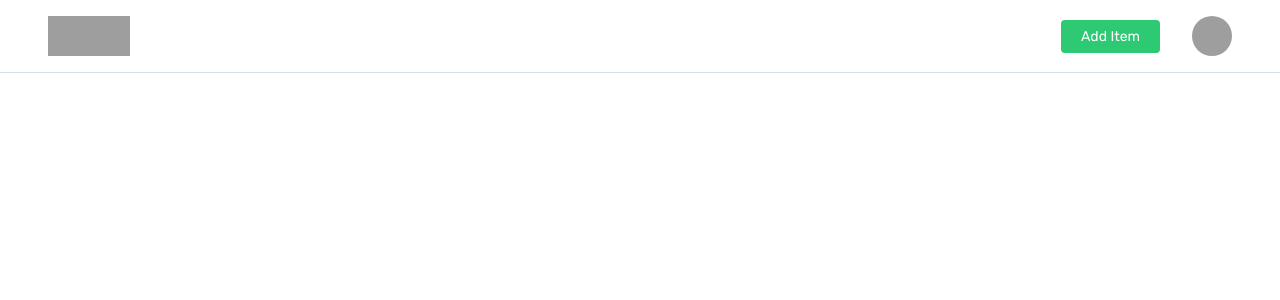
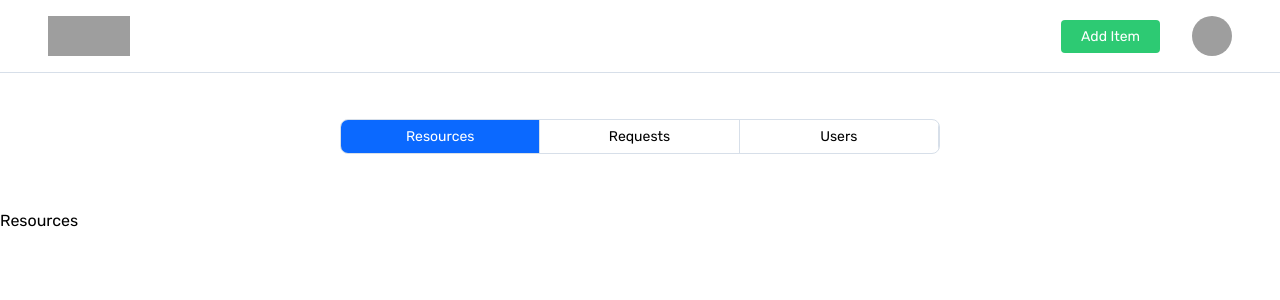
Before and after one commit to Eshaan-Y24/nxt-wave, a Next.js app: page / in a window 1280 px wide. Shown: the top 300 px of the page. Built offline with nearby package versions, Linux system fonts and the light colour scheme; grey boxes are pictures that could not be loaded.

Commit message:
added a tab component, page section component

```diff
--- a/components/PageSection/PageSection.tsx
+++ b/components/PageSection/PageSection.tsx
@@ -1,5 +1,9 @@
 import React from "react";
 
-export const PageSection = () => {
-  return <div>PageSection</div>;
+interface PageSectionProps {
+  children: React.ReactNode;
+}
+
+export const PageSection: React.FC<PageSectionProps> = ({ children }) => {
+  return <section>{children}</section>;
 };
--- /dev/null
+++ b/components/SelectionTabs/SelectionTabs.module.scss
@@ -0,0 +1,34 @@
+@import "../../styles/Variables.scss";
+
+.tabContainer {
+  display: flex;
+  border-radius: 8px;
+  overflow: hidden;
+  width: 600px;
+  border: 1px solid $grey;
+  .tab {
+    padding: 8px 0;
+    font-size: 14px;
+    border-right: 1px solid $grey;
+    transition: 0.2s;
+    cursor: pointer;
+    width: 200px;
+    text-align: center;
+  }
+  .tab:hover {
+    background-color: $grey;
+  }
+  .selectedTab {
+    padding: 8px 0;
+    font-size: 14px;
+    border-right: 1px solid $grey;
+    background-color: $blue;
+    color: white;
+    transition: 0.2s;
+    cursor: pointer;
+    width: 200px;
+    text-align: center;
+  }
+  margin: auto;
+  margin-top: 46px;
+}
--- /dev/null
+++ b/components/SelectionTabs/SelectionTabs.tsx
@@ -0,0 +1,30 @@
+import React from "react";
+import styles from "./SelectionTabs.module.scss";
+
+interface SelectionTabsProps {
+  titles: ("Resources" | "Requests" | "Users")[];
+  selector: (e: "Resources" | "Requests" | "Users") => void;
+  selected: "Resources" | "Requests" | "Users";
+}
+
+export const SelectionTabs: React.FC<SelectionTabsProps> = ({
+  titles,
+  selector,
+  selected,
+}) => {
+  return (
+    <div className={styles.tabContainer}>
+      {titles?.map((label, index) => {
+        return (
+          <div
+            className={label === selected ? styles.selectedTab : styles.tab}
+            key={index}
+            onClick={() => selector(label)}
+          >
+            {label}
+          </div>
+        );
+      })}
+    </div>
+  );
+};
--- a/components/index.ts
+++ b/components/index.ts
@@ -1,3 +1,4 @@
 export { Layout } from "./Layout/Layout";
 export { Navbar } from "./Navbar/Navbar";
 export { PageSection } from "./PageSection/PageSection";
+export { SelectionTabs } from "./SelectionTabs/SelectionTabs";
--- /dev/null
+++ b/features/HomePage/HomePage.tsx
@@ -0,0 +1,22 @@
+import React, { useState } from "react";
+import { Layout, PageSection, SelectionTabs } from "../../components";
+
+export const HomePage = () => {
+  const [tag, setTag] = useState<"Resources" | "Requests" | "Users">(
+    "Resources"
+  );
+
+  return (
+    <PageSection>
+      <SelectionTabs
+        selector={setTag}
+        selected={tag}
+        titles={["Resources", "Requests", "Users"]}
+      />
+      <br />
+      <br />
+      <br />
+      {tag}
+    </PageSection>
+  );
+};
--- /dev/null
+++ b/features/index.ts
@@ -0,0 +1 @@
+export { HomePage } from "./HomePage/HomePage";
--- a/pages/index.tsx
+++ b/pages/index.tsx
@@ -1,5 +1,10 @@
 import { Layout } from "../components";
+import { HomePage } from "../features";
 
 export default function Home() {
-  return <Layout></Layout>;
+  return (
+    <Layout>
+      <HomePage />
+    </Layout>
+  );
 }
```
